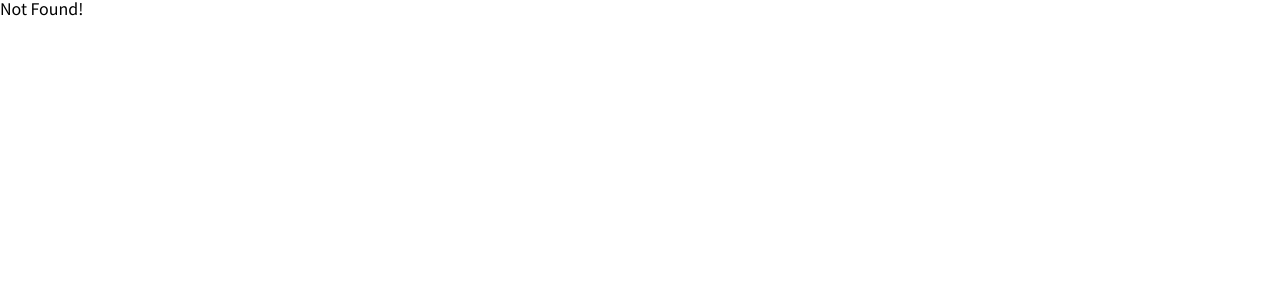
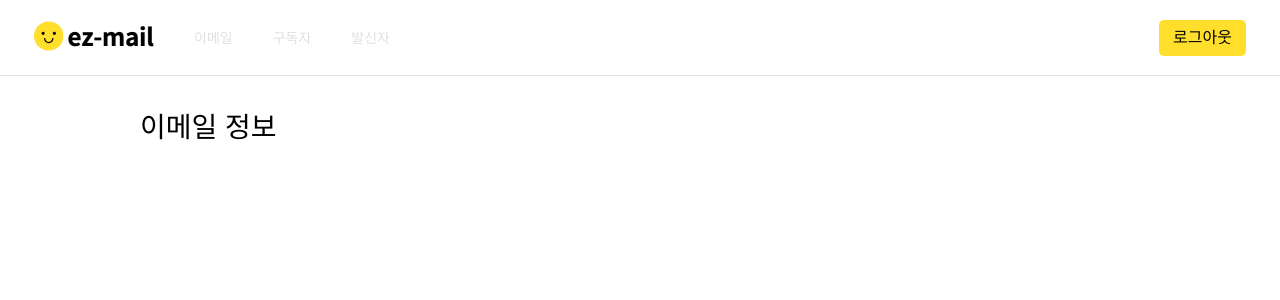
Before and after one commit to ez-mail/ez-mail-client-web, a React (Create React App) app: page /emails/1/dashboard in a window 1280 px wide. Before the commit this address had no page. Shown: the top 300 px of the page. Built offline with nearby package versions, Linux system fonts and the light colour scheme.

Commit message:
feat: EmailsDashboard 페이지 생성

```diff
--- a/package.json
+++ b/package.json
@@ -1,6 +1,6 @@
 {
   "name": "client",
-  "version": "0.10.0",
+  "version": "0.11.0",
   "private": true,
   "dependencies": {
     "@fortawesome/fontawesome-svg-core": "^6.3.0",
--- /dev/null
+++ b/src/pages/emails/EmailsDashboard.jsx
@@ -0,0 +1,26 @@
+import React from 'react';
+import styled from 'styled-components';
+
+export default function EmailsDashboard() {
+  return (
+    <section>
+      <MainContainer>
+        <Title>이메일 정보</Title>
+      </MainContainer>
+    </section>
+  );
+}
+
+const MainContainer = styled.div`
+  display: flex;
+  flex-direction: column;
+  width: 1000px;
+  height: 760px;
+  margin: auto;
+`;
+
+const Title = styled.span`
+  padding: 38px 0;
+  font-size: 1.75rem;
+  font-weight: 500;
+`;
--- a/src/routes/index.jsx
+++ b/src/routes/index.jsx
@@ -12,6 +12,7 @@ import Step02 from '../pages/emails/EmailEditingStep02';
 import Step03 from '../pages/emails/EmailEditingStep03';
 import Step04 from '../pages/emails/EmailEditingStep04';
 import Subscribers from '../pages/subscribers/Subscribers';
+import EmailsDashboard from '../pages/emails/EmailsDashboard';
 
 const router = createBrowserRouter([
   {
@@ -27,6 +28,10 @@ const router = createBrowserRouter([
       {
         path: '/emails',
         element: <Emails />,
+      },
+      {
+        path: '/emails/:email_id/dashboard',
+        element: <EmailsDashboard />,
       },
       {
         path: '/subscribers',
```
